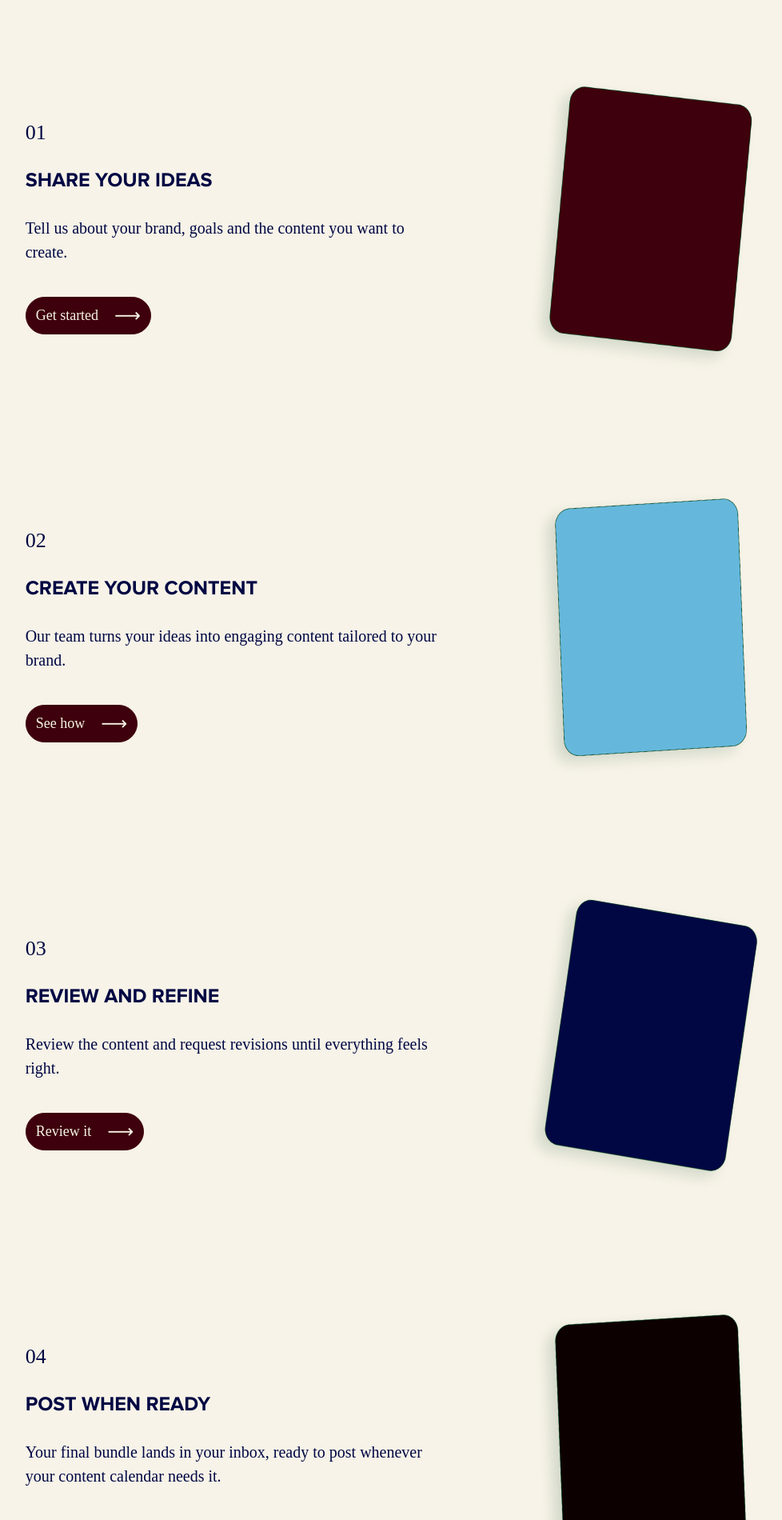
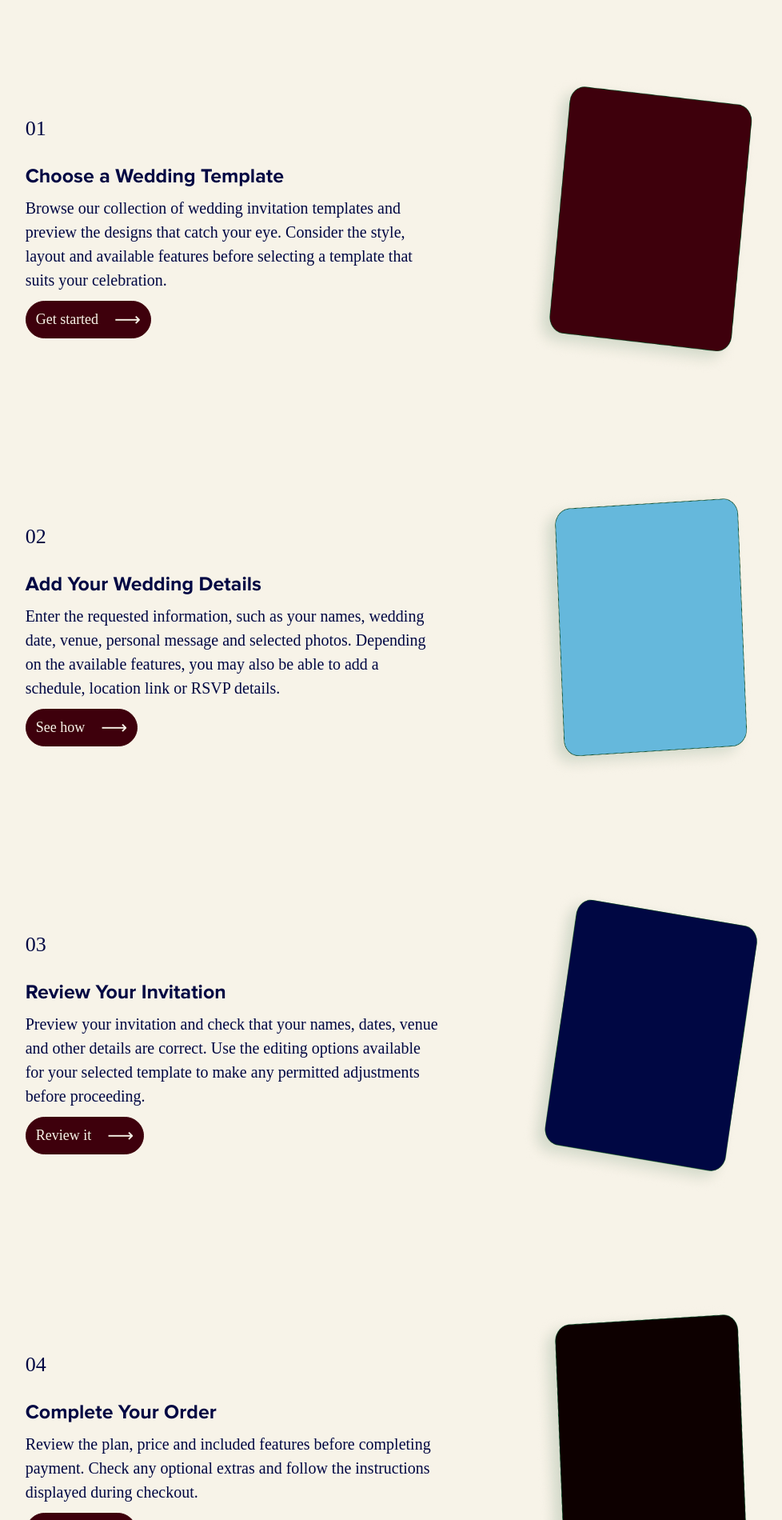
Before and after one commit to pranaykumarsamala/wedding-app-frontend, an Angular app: page / in a window 1280 px wide. Shown: the part 2280-4180 px from the top of the page at 80% size, without its empty margins (135-1113 px from the left). Built offline with nearby package versions, Linux system fonts and the light colour scheme; a web font is replaced by a local one.

Commit message:
Templates slide

```diff
--- a/src/app/Common/footer/footer.html
+++ b/src/app/Common/footer/footer.html
@@ -9,7 +9,8 @@
           </a>
 
           <p class="brand-description">
-                        Add a custom domain at checkout. Pay double your plan — one payment covers both the plan and the domain add-on. Already own a name? You can connect that too.
+            Add a custom domain at checkout. Pay double your plan — one payment covers both the plan
+            and the domain add-on. Already own a name? You can connect that too.
           </p>
         </div>
       </div>
@@ -72,5 +73,14 @@
     </div>
   </div>
 
-    <div class="footer-bottom"></div>
+  <div class="footer-bottom">
+    <div class="copyright text-center">
+      <p>
+        © 2026 The Spcrited. All rights reserved. Designed by
+        <a href="https://checkbox.co.in/" target="_blank" rel="noopener noreferrer"
+          >Checkbox.co.in</a
+        >
+      </p>
+    </div>
+  </div>
 </footer>
--- a/src/app/Common/footer/footer.scss
+++ b/src/app/Common/footer/footer.scss
@@ -1,8 +1,7 @@
 $footer-bg: #3e000c;
 $footer-text: #f7f3e8;
 $footer-link: #65b8dc;
-$font-family: 'Proxima Nova',
-serif;
+$font-family: 'Proxima Nova', serif;
 // $font-family: 'Pavot', serif;
 .site-footer {
   font-style: normal;
@@ -61,9 +60,32 @@ serif;
   .footer-bottom {
     width: calc(100% - 24px);
     max-width: 1440px;
-        height: 1px;
     margin: 35px auto 0;
-        background-color: #f7f3e8;
+    padding-top: 25px;
+    border-top: 1px solid #f7f3e8;
+    font-family: 'Proxima Nova', serif;
+    .copyright {
+      padding: 0 12px;
+      p {
+        margin: 0;
+        font-size: 17px;
+        font-weight: 400;
+        line-height: 1.6;
+        letter-spacing: 0.3px;
+        a {
+          color: $footer-link;
+          font-weight: 600;
+          text-decoration: none;
+          transition: color 0.2s ease;
+          &:hover,
+          &:focus-visible {
+            color: $footer-text;
+            text-decoration: underline;
+            text-underline-offset: 3px;
+          }
+        }
+      }
+    }
   }
 }
 
--- a/src/app/pages/home/templates/templates.scss
+++ b/src/app/pages/home/templates/templates.scss
@@ -112,6 +112,7 @@ $color-cream: #f7f3e8;
 .step-content {
   font-family: 'Proxima Nova';
   max-width: 560px;
+  padding: 30px 0px;
   background: $color-cream;
   .step-number {
     display: block;
@@ -120,13 +121,13 @@ $color-cream: #f7f3e8;
     color: $color-navy-blue;
   }
   h3 {
-    margin: 0 0 30px;
+    margin: 0 0 10px;
     font-size: clamp(22px, 2vw, 25px);
     font-weight: 600;
     color: $color-navy-blue;
   }
   p {
-    margin: 0 0 41px;
+    margin: 0 0 11px;
     font-size: clamp(18px, 1.8vw, 20px);
     color: $color-navy-blue;
   }
@@ -245,7 +246,7 @@ $color-cream: #f7f3e8;
     padding-bottom: 20px;
     .step-number {
       font-size: 22px;
-      margin-bottom: 18px;
+      margin-bottom: 38px;
     }
     h3 {
       font-size: 23px;
--- a/src/app/pages/home/templates/templates.ts
+++ b/src/app/pages/home/templates/templates.ts
@@ -63,54 +63,48 @@ export class Templates implements AfterViewInit, OnDestroy {
   steps: WorkStep[] = [
     {
       number: '01',
-      title: 'SHARE YOUR IDEAS',
-      description: 'Tell us about your brand, goals and the content you want to create.',
+      title: 'Choose a Wedding Template',
+      description:
+        'Browse our collection of wedding invitation templates and preview the designs that catch your eye. Consider the style, layout and available features before selecting a template that suits your celebration.',
       buttonText: 'Get started',
       link: '#get-started',
       image: 'assets/home-page/shapes/1.png',
     },
     {
       number: '02',
-      title: 'CREATE YOUR CONTENT',
-      description: 'Our team turns your ideas into engaging content tailored to your brand.',
+      title: 'Add Your Wedding Details',
+      description:
+        'Enter the requested information, such as your names, wedding date, venue, personal message and selected photos. Depending on the available features, you may also be able to add a schedule, location link or RSVP details.',
       buttonText: 'See how',
       link: '#content',
       image: 'assets/home-page/shapes/2.png',
     },
     {
       number: '03',
-      title: 'REVIEW AND REFINE',
-      description: 'Review the content and request revisions until everything feels right.',
+      title: 'Review Your Invitation',
+      description:
+        'Preview your invitation and check that your names, dates, venue and other details are correct. Use the editing options available for your selected template to make any permitted adjustments before proceeding.',
       buttonText: 'Review it',
       link: '#review',
       image: 'assets/home-page/shapes/3.png',
     },
     {
       number: '04',
-      title: 'POST WHEN READY',
+      title: 'Complete Your Order',
       description:
-        'Your final bundle lands in your inbox, ready to post whenever your content calendar needs it.',
+        'Review the plan, price and included features before completing payment. Check any optional extras and follow the instructions displayed during checkout.',
       buttonText: 'Post it',
       link: '#publish',
       image: 'assets/home-page/shapes/4.png',
     },
     {
       number: '05',
-      title: 'TRACK YOUR PROGRESS',
+      title: 'Publish and Share',
       description:
-        'Monitor your content performance and discover what works best for your audience.',
+        'Follow the publishing instructions and access your invitation website link when it is ready. Share it with your guests through your preferred messaging or social platforms.',
       buttonText: 'Track now',
       link: '#progress',
       image: 'assets/home-page/shapes/5.png',
-    },
-    {
-      number: '06',
-      title: 'GROW YOUR BRAND',
-      description:
-        'Use your content insights to improve your strategy and grow your brand consistently.',
-      buttonText: 'Grow now',
-      link: '#growth',
-      image: 'assets/home-page/shapes/6.png',
     },
   ];
 
```
Lines whose indentation alone changed are shown as unchanged.
